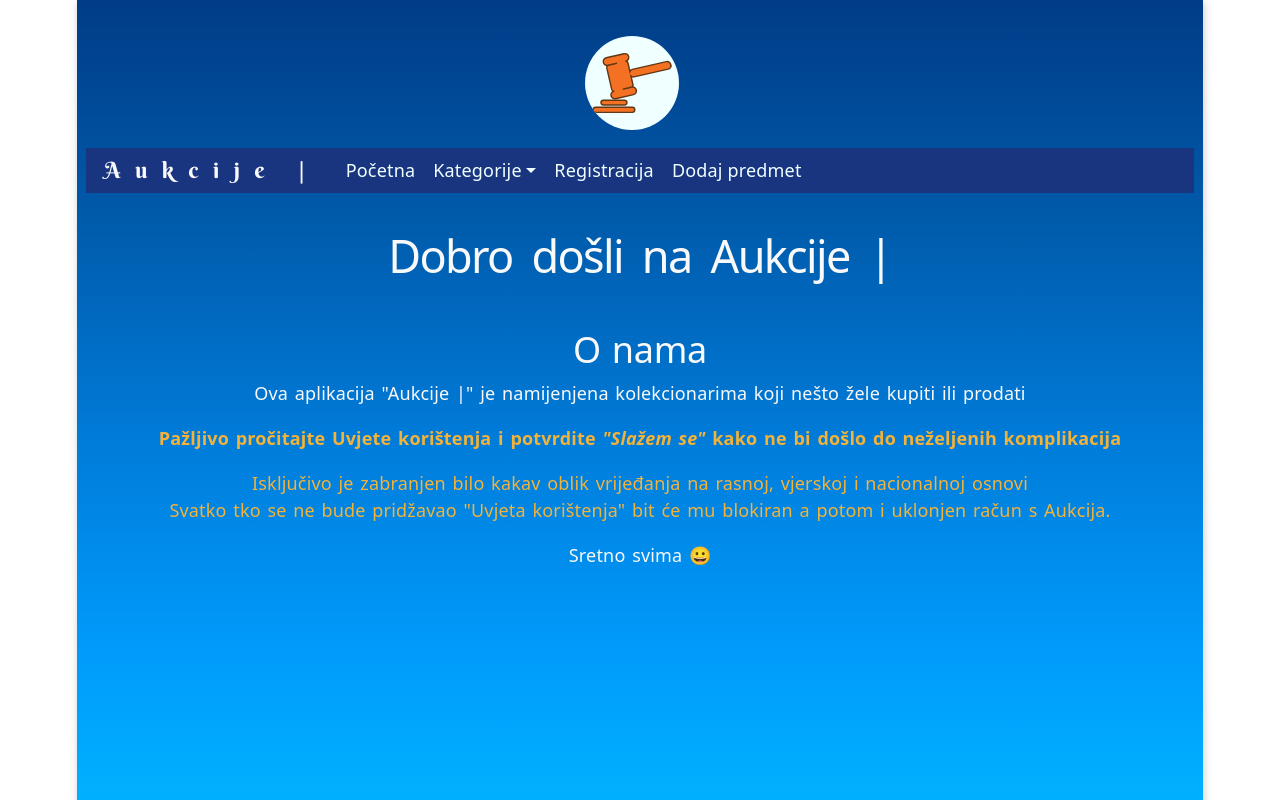
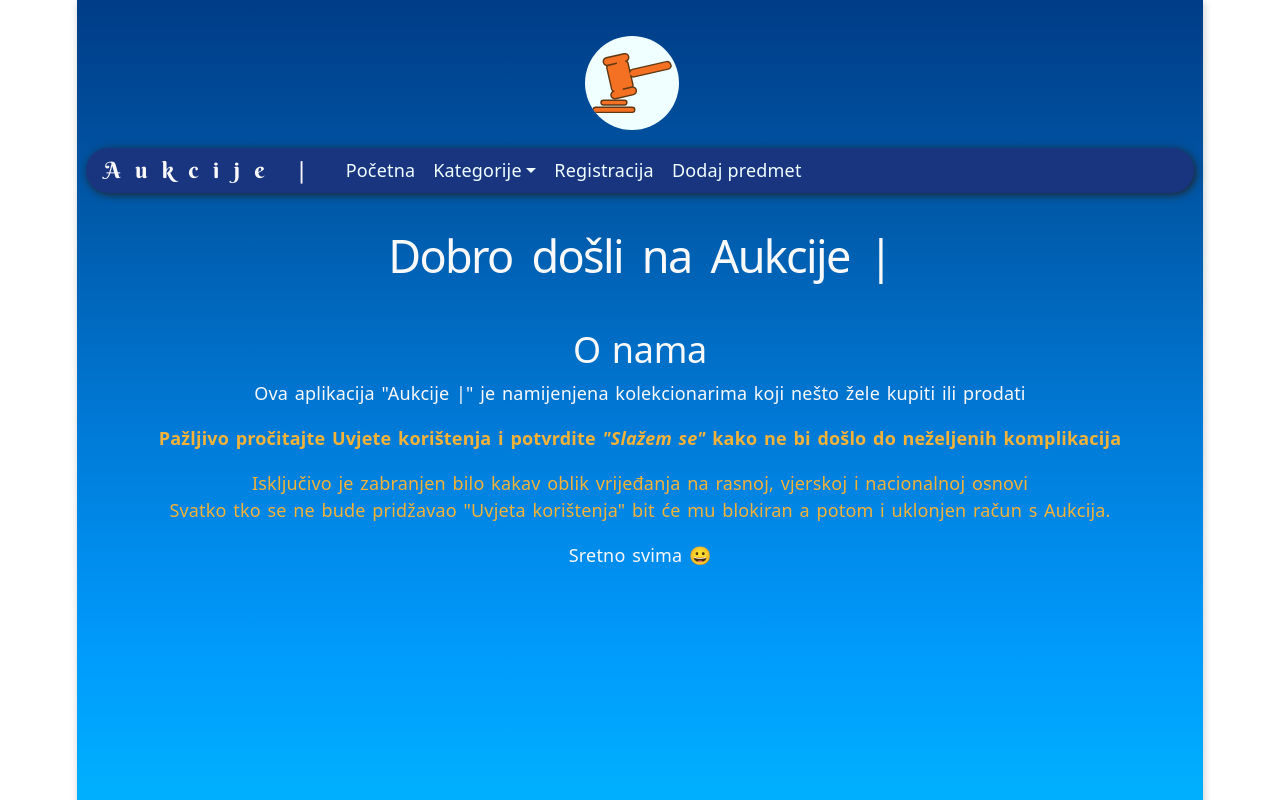
Before and after one commit to androwebgraphic/Aukcije, a React (Vite) app: page / in a window 1280 px wide. Shown: the top 800 px of the page. Built offline with nearby package versions, Linux system fonts and the light colour scheme; the HTML template or start-up script is replaced by a standard one.

Commit message:
Update App.css

```diff
--- a/src/App.css
+++ b/src/App.css
@@ -84,6 +84,9 @@ p.warn {
 
  padding: 0 1rem 0 1rem;
   background-color:var(--main-color);
+  border-radius: 2rem;
+  box-shadow: .1rem .1rem .5rem;
+
 }
 .navbar-toggler,.navbar-toggler-collapsed{
 border:none
```
